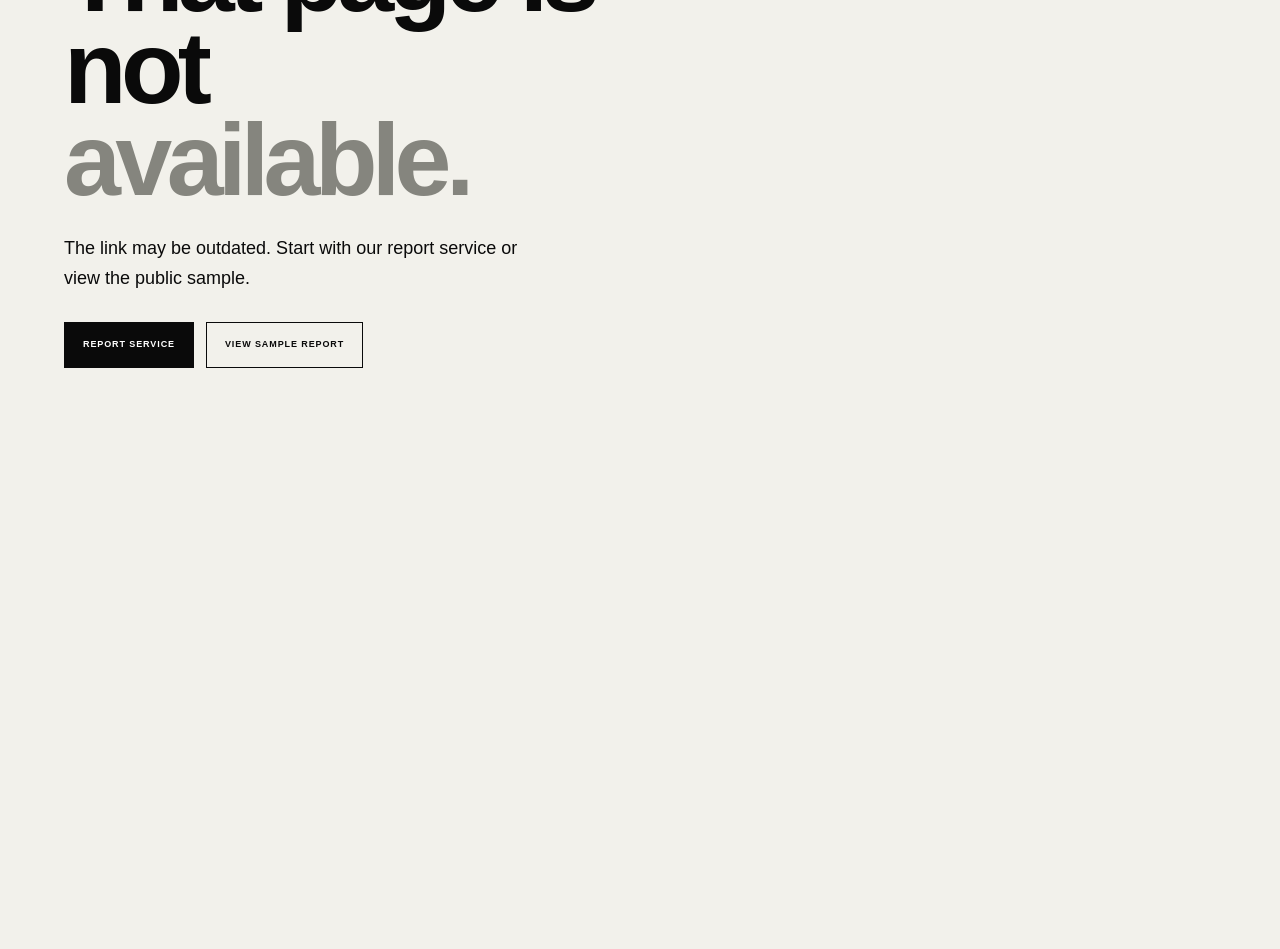
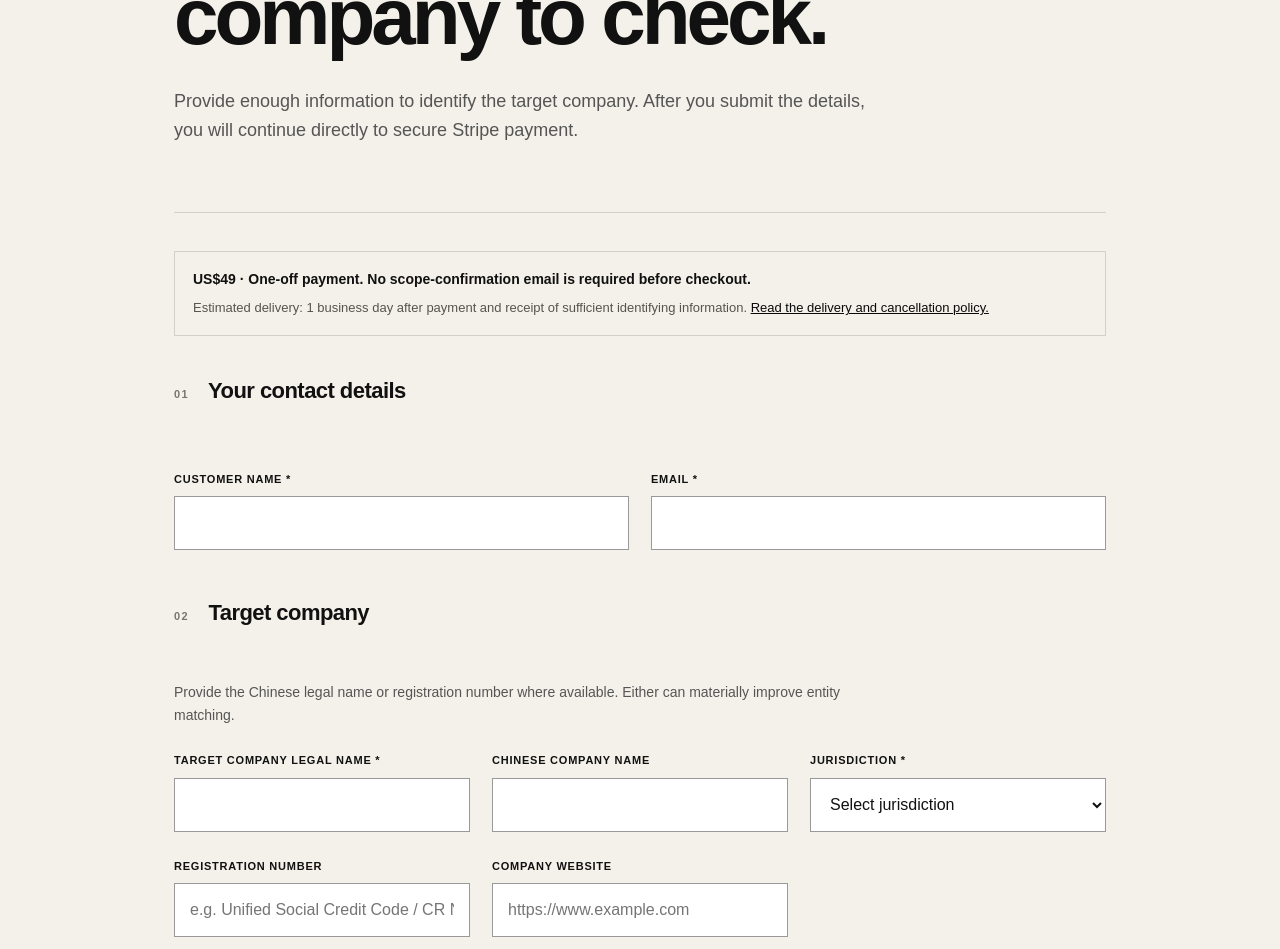
Before and after one commit to lingoescn-droid/sericant-website, a Next.js app: page /due-diligence/quick-scan in a window 1280 px wide. Before the commit this address had no page. Shown: the part 348-1297 px from the top of the page. Before the commit the page ends 800 px from the top, so only its background shows below. Built offline with nearby package versions, Linux system fonts and the light colour scheme.

Commit message:
Add direct-payment Quick Scan form

```diff
--- /dev/null
+++ b/app/due-diligence/quick-scan/page.tsx
@@ -0,0 +1,83 @@
+"use client";
+
+import Link from "next/link";
+import { FormEvent, useState } from "react";
+import SiteHeader from "../../components/SiteHeader";
+
+export default function QuickScanPage() {
+  const [submitting, setSubmitting] = useState(false);
+  const [error, setError] = useState("");
+
+  async function handleSubmit(event: FormEvent<HTMLFormElement>) {
+    event.preventDefault();
+    const form = event.currentTarget;
+    const data = new FormData(form);
+    setSubmitting(true);
+    setError("");
+    try {
+      const response = await fetch("/api/due-diligence/quick-intake", {
+        method: "POST",
+        headers: { "Content-Type": "application/json" },
+        body: JSON.stringify({
+          customerName: data.get("customerName"), email: data.get("email"),
+          companyLegalName: data.get("companyLegalName"), companyChineseName: data.get("companyChineseName"),
+          jurisdiction: data.get("jurisdiction"), registrationNumber: data.get("registrationNumber"), website: data.get("website"),
+          researchPurpose: data.get("researchPurpose"), specificQuestions: data.get("specificQuestions"), additionalInformation: data.get("additionalInformation"),
+          termsAccepted: data.get("termsAccepted") === "yes", faxNumber: data.get("faxNumber")
+        })
+      });
+      const result = await response.json();
+      if (!response.ok || !result.checkoutUrl) throw new Error();
+      window.location.assign(result.checkoutUrl);
+    } catch {
+      setError("We could not continue to payment. Please try again or contact hello@sericant.com.");
+      setSubmitting(false);
+    }
+  }
+
+  return <main style={{ minHeight:"100vh", background:"#f3f1e9", color:"#111" }}>
+    <SiteHeader />
+    <div style={{ maxWidth:"980px", margin:"0 auto", padding:"40px 24px" }}>
+      <section style={{ padding:"90px 0 50px" }}>
+        <div style={{ fontSize:"12px", fontWeight:700, letterSpacing:".12em", marginBottom:"24px" }}>QUICK SCAN / US$49</div>
+        <h1 style={{ fontSize:"clamp(46px,7vw,80px)", lineHeight:.98, letterSpacing:"-.05em", margin:"0 0 30px", maxWidth:"820px" }}>Tell us which<br/>company to check.</h1>
+        <p style={{ fontSize:"18px", lineHeight:1.6, maxWidth:"700px", color:"#555" }}>Provide enough information to identify the target company. After you submit the details, you will continue directly to secure Stripe payment.</p>
+      </section>
+
+      <form onSubmit={handleSubmit} className="intakeForm">
+        <div aria-hidden="true" style={{ position:"absolute", left:"-10000px" }}><input name="faxNumber" tabIndex={-1} autoComplete="off" /></div>
+        <div className="intakeTiming"><p><strong>US$49 · One-off payment.</strong> No scope-confirmation email is required before checkout.</p><p>Estimated delivery: 1 business day after payment and receipt of sufficient identifying information. <Link href="/refund-delivery">Read the delivery and cancellation policy.</Link></p></div>
+
+        <fieldset className="intakeGroup"><legend><span>01</span> Your contact details</legend><div className="intakeGrid twoFields">
+          <Field label="Customer name *"><input name="customerName" required className="intakeControl" /></Field>
+          <Field label="Email *"><input name="email" type="email" required className="intakeControl" /></Field>
+        </div></fieldset>
+
+        <fieldset className="intakeGroup"><legend><span>02</span> Target company</legend><p className="intakeGroupIntro">Provide the Chinese legal name or registration number where available. Either can materially improve entity matching.</p><div className="intakeGrid">
+          <Field label="Target company legal name *"><input name="companyLegalName" required className="intakeControl" /></Field>
+          <Field label="Chinese company name"><input name="companyChineseName" className="intakeControl" /></Field>
+          <Field label="Jurisdiction *"><select name="jurisdiction" required defaultValue="" className="intakeControl"><option value="" disabled>Select jurisdiction</option><option>Mainland China</option><option>Hong Kong SAR</option><option>Other</option></select></Field>
+          <Field label="Registration number"><input name="registrationNumber" placeholder="e.g. Unified Social Credit Code / CR No." className="intakeControl" /></Field>
+          <Field label="Company website"><input name="website" type="url" placeholder="https://www.example.com" className="intakeControl" /></Field>
+        </div></fieldset>
+
+        <fieldset className="intakeGroup"><legend><span>03</span> Research request</legend><div className="intakeGrid twoFields">
+          <Field label="Research purpose *"><select name="researchPurpose" required defaultValue="" className="intakeControl"><option value="" disabled>Select purpose</option><option>Business partnership</option><option>Supplier / vendor assessment</option><option>Customer assessment</option><option>Investment research</option><option>Market research</option><option>Other</option></select></Field>
+        </div><div className="intakeTextareas">
+          <Field label="Specific questions or concerns"><textarea name="specificQuestions" rows={6} className="intakeTextarea" placeholder="What would you particularly like Sericant to check?" /></Field>
+          <Field label="Additional information"><textarea name="additionalInformation" rows={5} className="intakeTextarea" placeholder="Any other information that may help identify the company." /></Field>
+        </div></fieldset>
+
+        <div className="intakeSafetyNote">Please do not submit passwords, bank card details, identity documents, authentication codes or other highly sensitive personal information through this form.</div>
+        <label className="intakeTerms"><input type="checkbox" name="termsAccepted" value="yes" required/><span>I acknowledge the <Link href="/terms" style={{textDecoration:"underline"}}>Service Terms</Link> and <Link href="/privacy" style={{textDecoration:"underline"}}>Privacy Policy</Link>, and confirm that I am authorised to submit this business research request.</span></label>
+        {error && <div style={{ marginTop:"24px", padding:"18px", border:"1px solid #a00", color:"#900", fontSize:"14px" }}>{error}</div>}
+        <div className="intakeSubmitRow"><button type="submit" disabled={submitting} className="intakeSubmit">{submitting ? "CONTINUING..." : "CONTINUE TO SECURE PAYMENT — US$49 →"}</button><p>Prefer email? <a href="mailto:hello@sericant.com">hello@sericant.com</a></p></div>
+      </form>
+      <footer style={{ padding:"30px 0", borderTop:"1px solid #cfcfc8", fontSize:"13px" }}>Sericant Limited · Hong Kong</footer>
+    </div>
+  </main>;
+}
+
+function Field({ label, children }: { label:string; children:React.ReactNode }) {
+  return <div className="intakeField"><label>{label}</label>{children}</div>;
+}
```
